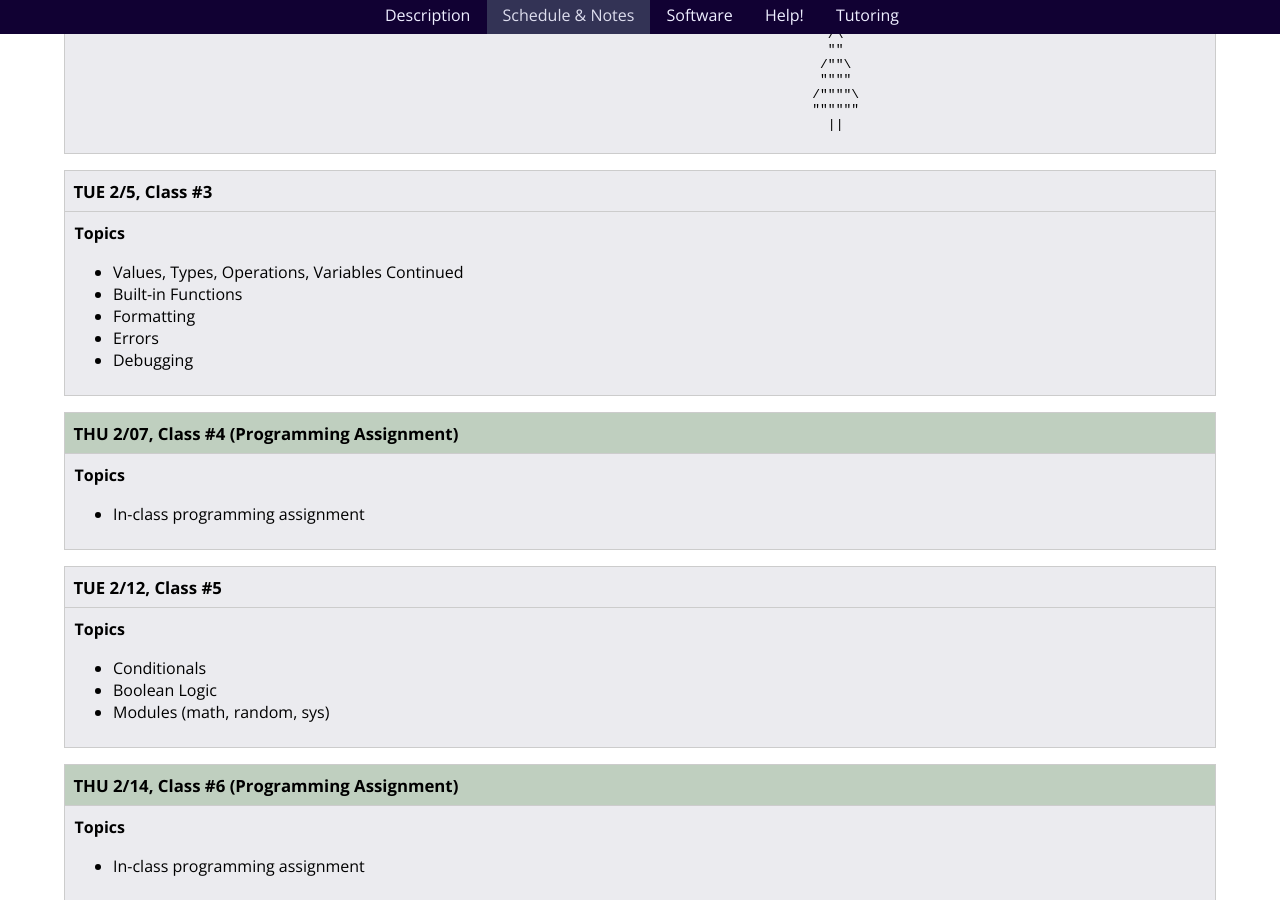
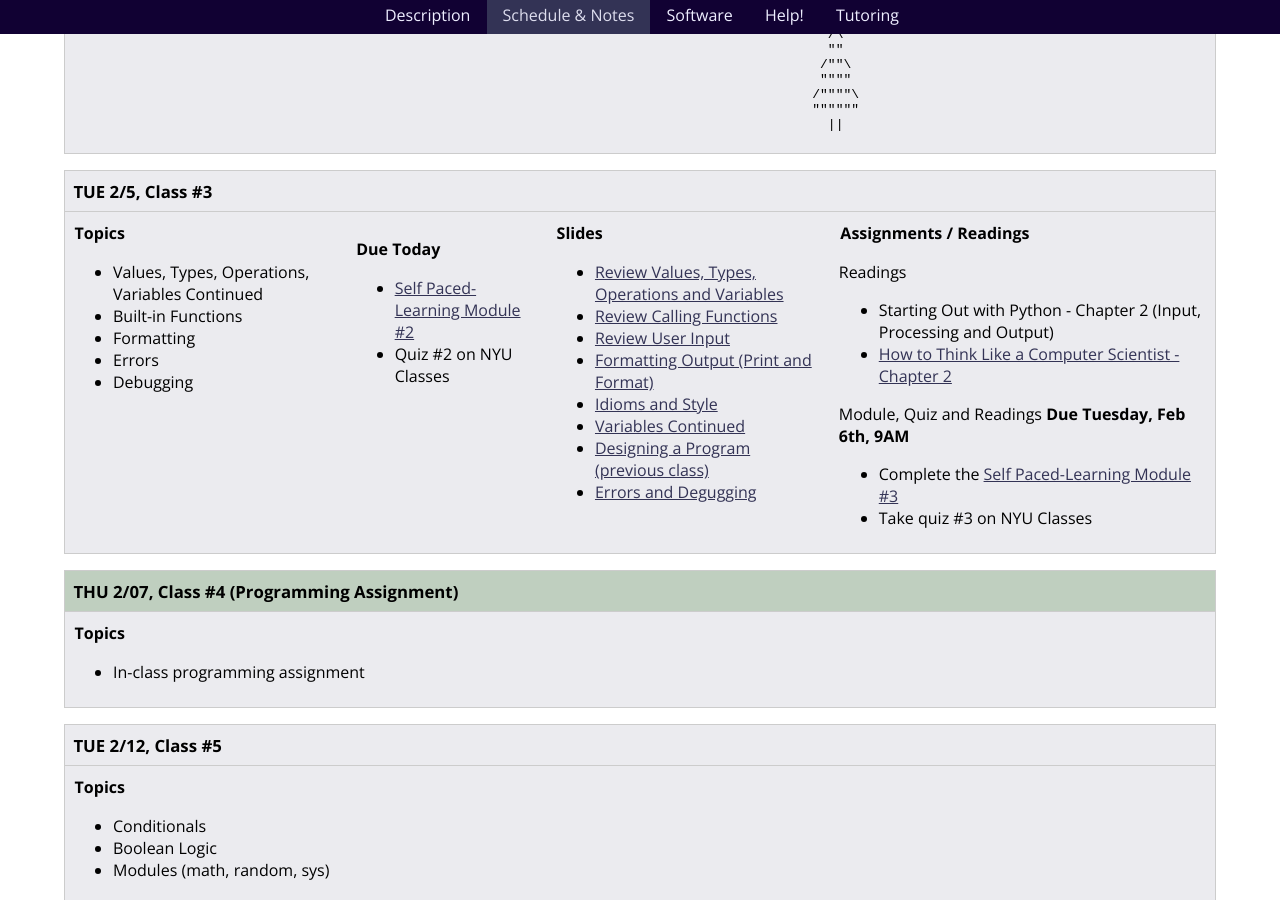
Before and after one commit to foureyes/csci-ua.0002-fall2019-002-008, a Jekyll site: the page built from schedule.markdown, in a window 1280 px wide and 900 px high, scrolled down 1204 px. Built offline with Jekyll 4.4.1, drawn with Linux system fonts in a browser that asks for light colours.

Commit message:
updated schedule

```diff
--- a/schedule.markdown
+++ b/schedule.markdown
@@ -89,7 +89,7 @@
 * Formatting
 * Errors
 * Debugging
-</article>{% comment %}{% include classes/03/materials.markdown %}{% endcomment %}</div> </section>
+</article>{% include classes/03/materials.markdown %}</div> </section>
 
 
 
```
